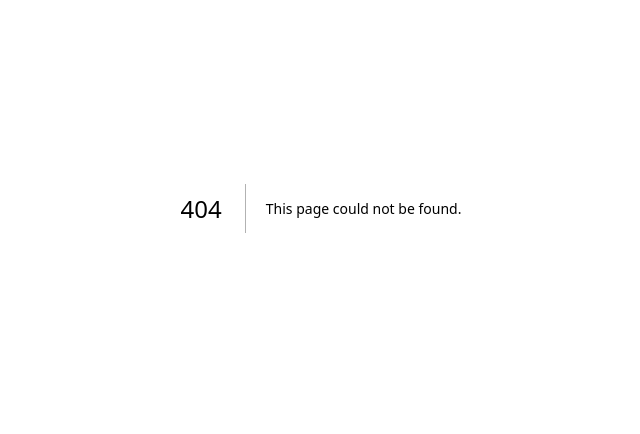
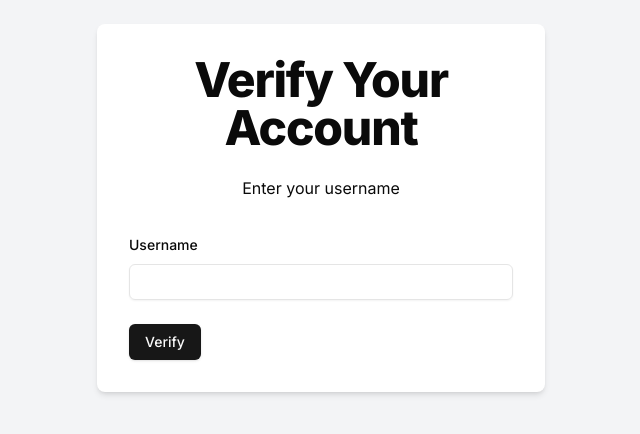
Before and after one commit to amansirohiii/anonvoice, a Next.js app: page /verify in a window 1280 px wide. Before the commit this address had no page. Shown: the part 192-626 px from the top of the page, without its empty margins (319-959 px from the left). Built offline with nearby package versions, Linux system fonts and the light colour scheme.

Commit message:
added common verify page

```diff
--- a/src/app/(auth)/sign-in/page.tsx
+++ b/src/app/(auth)/sign-in/page.tsx
@@ -126,12 +126,23 @@ const Page = () => {
                 </Form>
                 <div className="text-center mt-4">
                     <p>
-                        Not a member?{" "}
+                        Not a member?
                         <Link
                             href="/sign-up"
                             className="text-blue-600 hover:text-blue-800"
                         >
                             Sign Up
+                        </Link>
+                    </p>
+                </div>
+                <div className="text-center mt-4">
+                    <p>
+                        Verify your account
+                        <Link
+                            href="/verify"
+                            className="text-blue-600 hover:text-blue-800"
+                        >
+                            Verify
                         </Link>
                     </p>
                 </div>
--- /dev/null
+++ b/src/app/(auth)/verify/page.tsx
@@ -0,0 +1,140 @@
+"use client";
+
+import { Button } from "@/components/ui/button";
+import { Form, FormField, FormItem, FormLabel, FormMessage } from "@/components/ui/form";
+import { Input } from "@/components/ui/input";
+import { useToast } from "@/hooks/use-toast";
+import { verifyUsernameSchema } from "@/schemas/verifySchema";
+import { ApiResponse } from "@/types/ApiResponse";
+import { zodResolver } from "@hookform/resolvers/zod";
+import axios, { AxiosError } from "axios";
+import { useRouter } from "next/navigation";
+import { useForm } from "react-hook-form";
+import * as z from "zod";
+
+const VerifyAccount = () => {
+  const router = useRouter();
+  const { toast } = useToast();
+  const form = useForm<z.infer<typeof verifyUsernameSchema>>({
+    resolver: zodResolver(verifyUsernameSchema),
+  });
+
+  const checkUserStatus = async (data: z.infer<typeof verifyUsernameSchema>) => {
+    try {
+      const response = await axios.get(`/api/check-user-exists`, {
+        params: { username: data.username },
+      });
+
+      // Check if user is not found or already verified
+      if (response.data.success === false) {
+        if (response.status === 404) {
+          toast({
+            title: "User Not Found",
+            description: "No user exists with the given username. Redirecting to sign-up...",
+            variant: "destructive",
+          });
+          return { success: false, redirect: "/sign-up" }; // Redirect to sign-up
+        } else if (response.status === 400) {
+          toast({
+            title: "Already Verified",
+            description: "This account is already verified. Redirecting to sign-in...",
+            variant: "default",
+          });
+          return { success: false, redirect: "/sign-in" }; // Redirect to sign-in
+        }
+      }
+
+      return { success: true }; // User exists and is not verified
+    } catch (error) {
+      const axiosError = error as AxiosError<ApiResponse>;
+      if (axiosError.response?.status === 404) {
+        toast({
+          title: "User Not Found",
+          description: "No user exists with the given username. Redirecting to sign-up...",
+          variant: "destructive",
+        });
+        return { success: false, redirect: "/sign-up" }; // Handle user not found
+      } else if (axiosError.response?.status === 400) {
+        toast({
+          title: "Already Verified",
+          description: "This account is already verified. Redirecting to sign-in...",
+          variant: "default",
+        });
+        return { success: false, redirect: "/sign-in" }; // Handle user already verified
+      } else {
+        toast({
+          title: "Error",
+          description: axiosError.response?.data.message || "An error occurred",
+          variant: "destructive",
+        });
+        return { success: false }; // Handle any other errors
+      }
+    }
+  };
+
+  const onSubmit = async (data: z.infer<typeof verifyUsernameSchema>) => {
+    try {
+      // Check user status
+      const userStatus = await checkUserStatus(data);
+
+      // If userStatus is not successful, handle the redirection
+      if (!userStatus.success) {
+        if (userStatus.redirect) {
+          router.replace(userStatus.redirect);
+        }
+        return; // Exit if there was an issue with user status
+      }
+
+      // Proceed to send OTP if user exists and is not verified
+      const response = await axios.post(`/api/send-otp`, {
+        username: data.username,
+      });
+
+      // Show success message and redirect to verify
+      toast({
+        title: "Success",
+        description: response.data.message,
+      });
+      router.replace(`/verify/${data.username}`);
+    } catch (error) {
+      const axiosError = error as AxiosError<ApiResponse>;
+      toast({
+        title: "Verification Failed",
+        description: axiosError.response?.data.message || "Error verifying account",
+        variant: "destructive",
+      });
+    }
+  };
+
+
+  return (
+    <div className="flex justify-center items-center min-h-screen bg-gray-100">
+      <div className="w-full max-w-md p-8 space-y-8 bg-white rounded-lg shadow-md">
+        <div className="text-center">
+          <h1 className="text-4xl font-extrabold tracking-tight lg:text-5xl mb-6">
+            Verify Your Account
+          </h1>
+          <p className="mb-4">Enter your username</p>
+        </div>
+        <Form {...form}>
+          <form onSubmit={form.handleSubmit(onSubmit)} className="space-y-6">
+            <FormField
+              name="username"
+              control={form.control}
+              render={({ field }) => (
+                <FormItem>
+                  <FormLabel>Username</FormLabel>
+                  <Input {...field} />
+                  <FormMessage />
+                </FormItem>
+              )}
+            />
+            <Button type="submit">Verify</Button>
+          </form>
+        </Form>
+      </div>
+    </div>
+  );
+};
+
+export default VerifyAccount;
--- a/src/schemas/verifySchema.ts
+++ b/src/schemas/verifySchema.ts
@@ -2,5 +2,7 @@ import {z} from "zod";
 
 export const verifySchema = z.object({
   code: z.string().length(6, {message: "Verification code must be 6"}),
-
 })
+export const verifyUsernameSchema = z.object({
+  username: z.string().min(3, "Username is too small").max(20, "Username is too long").regex(/^[a-zA-Z0-9_]*$/, "Username must not contain special characters")
+})
```
